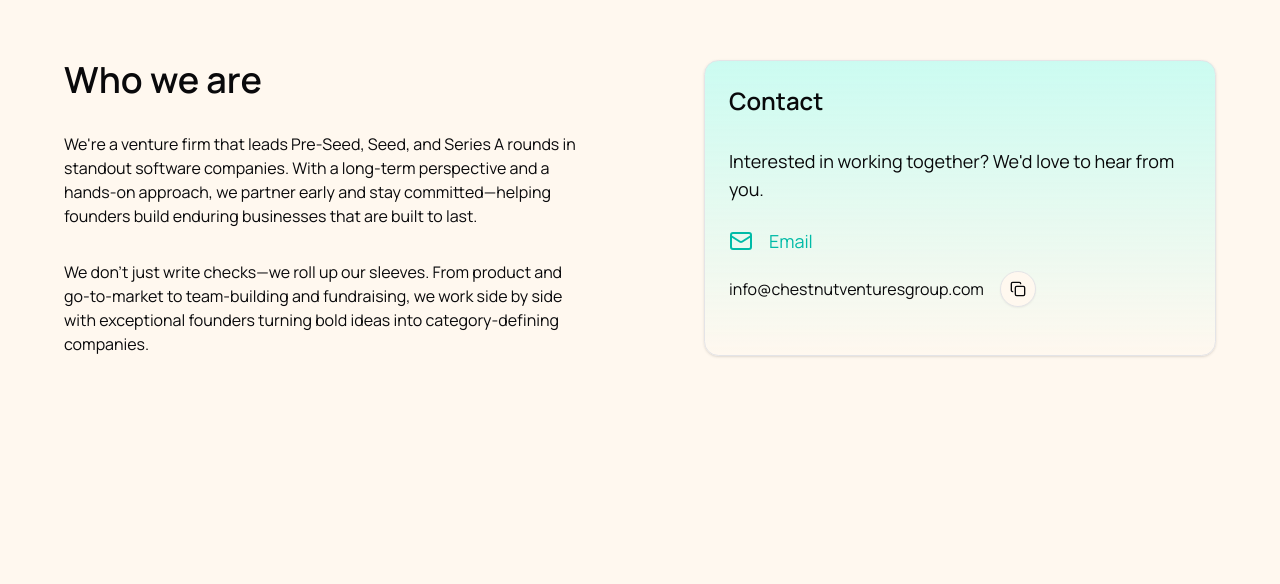
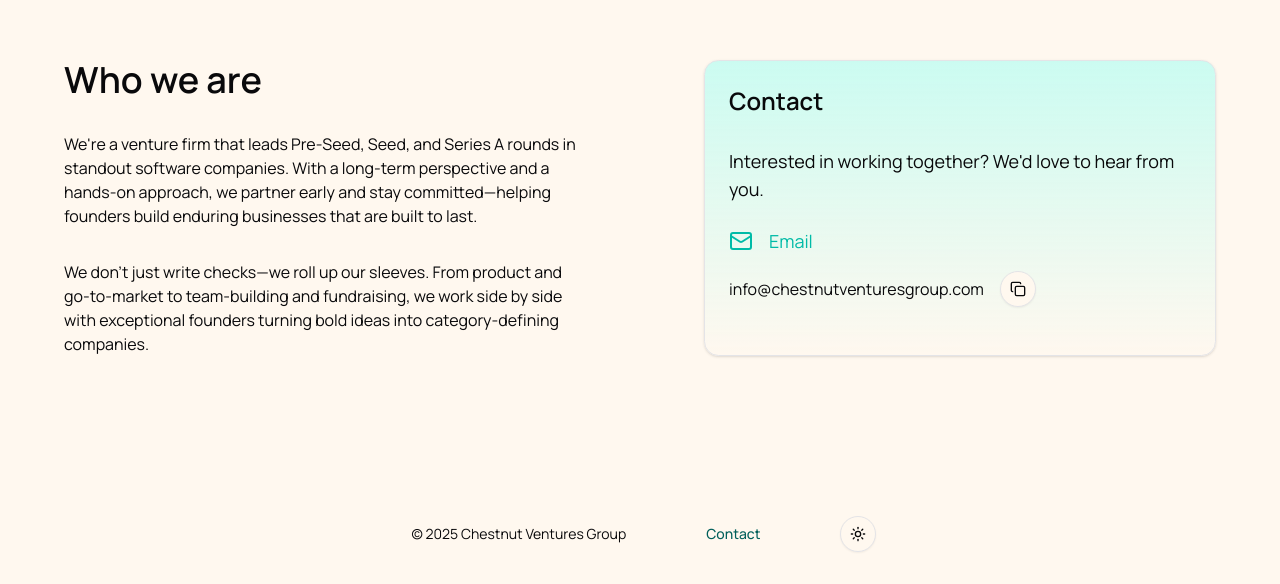
Before and after one commit to genevivef/chestnutventuresgroup.com, a SvelteKit app: page /contact in a window 1280 px wide. Shown: the part 552-1136 px from the top of the page. Before the commit the page ends 1036 px from the top, so only its background shows below. Built offline with nearby package versions, Linux system fonts and the light colour scheme.

Commit message:
Add footer

```diff
--- a/src/routes/+layout.svelte
+++ b/src/routes/+layout.svelte
@@ -1,15 +1,21 @@
 <script lang="ts">
 	import "../app.css";
 	import Header from "./Header.svelte";
+	import Footer from "./Footer.svelte";
 	import { Toaster } from "$lib/components/ui/sonner";
+	import { ModeWatcher } from "mode-watcher";
 
 	let { children } = $props();
 </script>
 
+<ModeWatcher defaultMode="light" />
+
 <Toaster richColors />
 
-<Header />
+<div class="min-h-screen flex flex-col items-center">
+	<Header />
 
-<div class="flex flex-col items-center">
 	{@render children()}
+
+	<Footer />
 </div>
--- /dev/null
+++ b/src/routes/Footer.svelte
@@ -0,0 +1,31 @@
+<script lang="ts">
+    import { Button, buttonVariants } from "$lib/components/ui/button";
+    import * as DropdownMenu from "$lib/components/ui/dropdown-menu";
+    import SunIcon from "@lucide/svelte/icons/sun";
+    import MoonIcon from "@lucide/svelte/icons/moon";
+    import { resetMode, setMode } from "mode-watcher";
+
+    const currentYear = new Date().getFullYear();
+</script>
+
+<footer class="flex flex-col-reverse md:flex-row items-center gap-8 md:gap-16 p-8">
+    <div class="flex flex-row items-center gap-2 text-sm">
+        <enhanced:img src="$lib/assets/cvg-logo.png" alt="Chestnut Ventures Group Logo" class="max-h-8 w-auto rounded-lg" />
+        &copy; {currentYear} Chestnut Ventures Group
+    </div>
+    <div class="max-md:w-full flex flex-row max-md:justify-between items-center gap-16">
+        <Button variant="link" href="/contact">Contact</Button>
+        <DropdownMenu.Root>
+            <DropdownMenu.Trigger class={buttonVariants({ variant: "outline", size: "icon" })}>
+                <SunIcon class="h-[1.2rem] w-[1.2rem] rotate-0 scale-100 !transition-all dark:-rotate-90 dark:scale-0" />
+                <MoonIcon class="absolute h-[1.2rem] w-[1.2rem] rotate-90 scale-0 !transition-all dark:rotate-0 dark:scale-100" />
+                <span class="sr-only">Toggle theme</span>
+            </DropdownMenu.Trigger>
+            <DropdownMenu.Content align="end">
+                <DropdownMenu.Item onclick={() => setMode("light")}>Light</DropdownMenu.Item>
+                <DropdownMenu.Item onclick={() => setMode("dark")}>Dark</DropdownMenu.Item>
+                <DropdownMenu.Item onclick={() => resetMode()}>System</DropdownMenu.Item>
+            </DropdownMenu.Content>
+        </DropdownMenu.Root>
+    </div>
+</footer>
```
